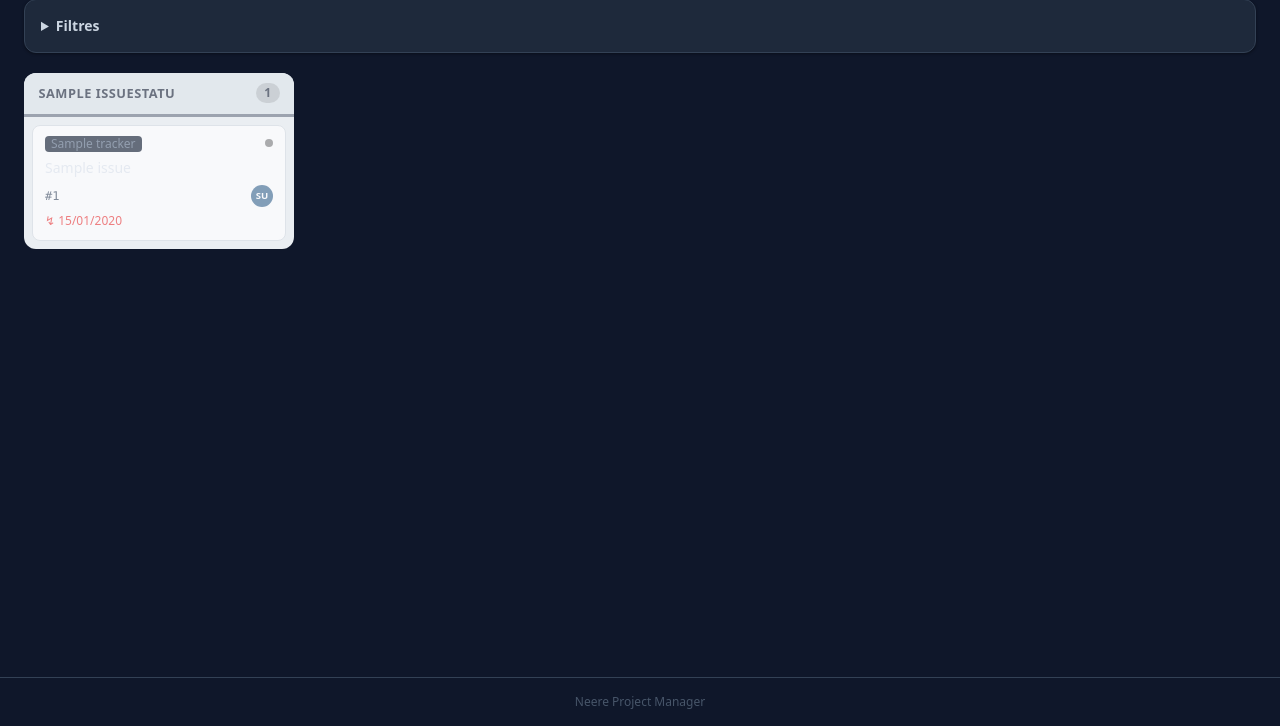
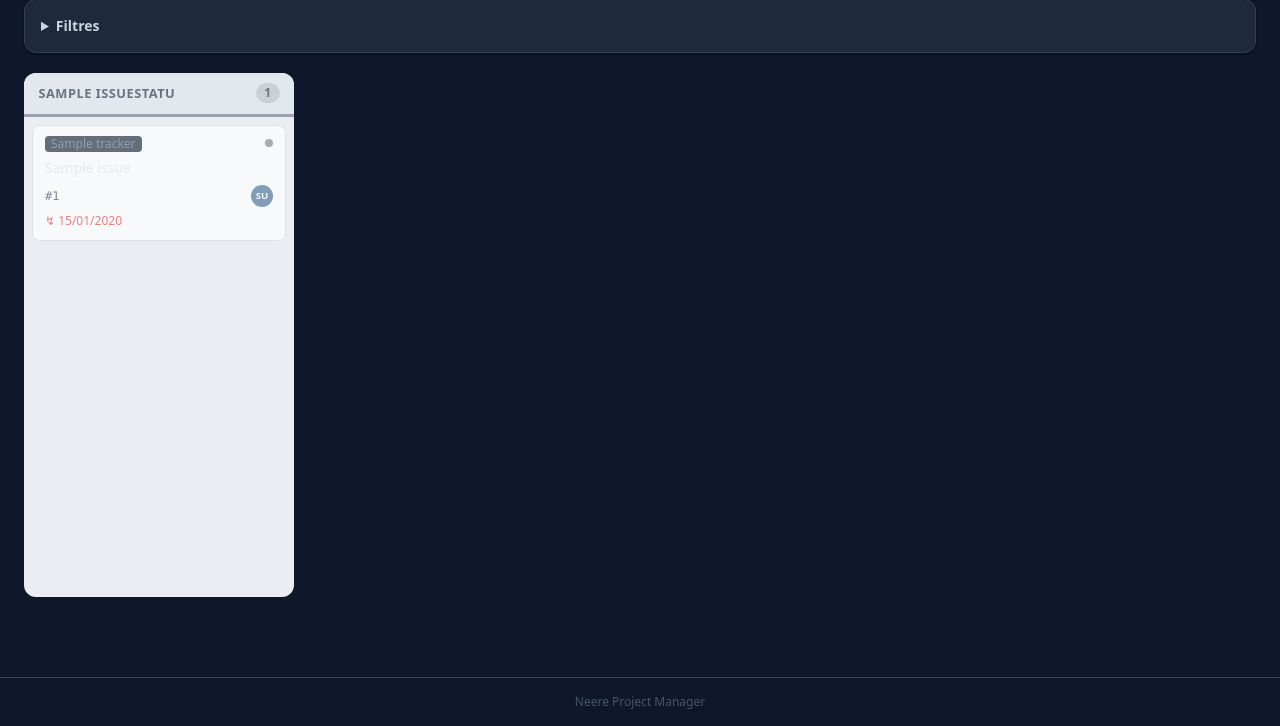
Before and after one commit to souleymady530/neereprojectmanager, a Django app: page /issues/ in a window 1280 px wide. Shown: the part 143-869 px from the top of the page. Run offline with Django 5.2, Linux system fonts and the light colour scheme; a user stored in the database is signed in; tables that the repository leaves empty hold one stand-in row (values such as "Sample post"); data that the repository does not hold is empty; some libraries are stand-ins or nearby versions.

Commit message:
feat: hauteur colonnes kanban augmentée

```diff
--- a/templates/issues/kanban.html
+++ b/templates/issues/kanban.html
@@ -51,7 +51,7 @@
         display: flex;
         flex-direction: column;
         gap: 0.5rem;
-        min-height: 80px;
+        min-height: calc(100vh - 320px);
         transition: background 0.15s;
     }
 
```
